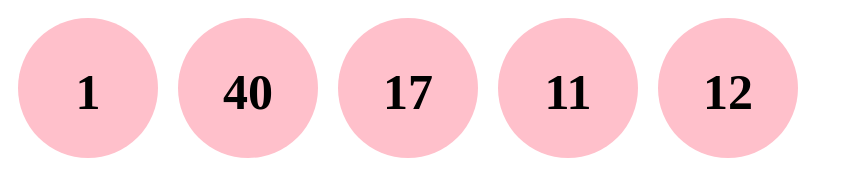
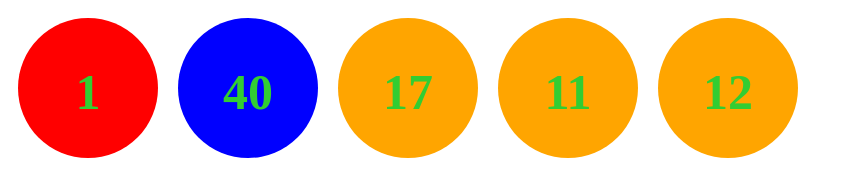
Before and after one commit to peter0618/javascript-zerocho-lecture, a plain HTML site: page lotto/lotto.html in a window 1280 px wide. Shown: the whole page, without its empty margins (0-843 px from the left). Drawn offline with Linux system fonts and the light colour scheme.

Commit message:
로또추첨기 - 번호 범위별 공 색상 적용

```diff
--- a/lotto/lotto.css
+++ b/lotto/lotto.css
@@ -4,13 +4,28 @@
 .flex-container > .ball{
     width: 100px;
     height: 100px;
-    background: pink;
     border-radius: 50%;
     margin: 10px;
     padding: 20px;
     text-align: center;
     font-weight: bold;
     font-size: 50px;
+    color: limegreen;
 
     line-height: 108px;  /* 세로 정렬 */
 }
+.flex-container > .red {
+    background: red;
+}
+.flex-container > .orange {
+    background: orange;
+}
+.flex-container > .yellow {
+    background: yellow;
+}
+.flex-container > .blue {
+    background: blue;
+}
+.flex-container > .green {
+    background: green;
+}
--- a/lotto/lotto.js
+++ b/lotto/lotto.js
@@ -67,13 +67,54 @@ function makeLotteryBalls(){
 
 /**
  * 해당 숫자로 ball 을 화면에 그립니다.
- * TODO : 각 숫자 범위 별 ball/text 색상 변경 적용
  * @param number
  */
 function drawBall(number){
     // console.log(`${number}번 공을 뽑았다!`);
+    const color = selectColorByNumber(number);
     let ball = document.createElement('div');
-    ball.classList.add('ball');
+    ball.classList.add('ball', color);
     ball.textContent = String(number);
     container.appendChild(ball);
 }
+
+/**
+ * 입력받은 숫자에 대한 색상을 리턴합니다.
+ * @param number
+ * @return {string}
+ */
+function selectColorByNumber(number){
+    const RED = 'red';
+    const ORANGE = 'orange';
+    const YELLOW = 'yellow';
+    const BLUE = 'blue';
+    const GREEN = 'green';
+    const PINK = 'pink';
+
+    switch(Math.ceil(number/10)){
+        case 1:
+            return RED;
+        case 2:
+            return ORANGE;
+        case 3:
+            return YELLOW;
+        case 4:
+            return BLUE;
+        case 5:
+            return GREEN;
+        default:
+            return PINK;
+    }
+
+    // if(number <= 10){ // 1 ~ 10 : 빨간색
+    //     return RED;
+    // } else if(number <= 20){ // 11 ~ 20 : 주황색
+    //     return ORANGE;
+    // } else if(number <= 30){ // 21 ~ 30 : 노란색
+    //     return YELLOW;
+    // } else if(number <= 40){ // 31 ~ 40 : 파란색
+    //     return BLUE;
+    // } else { // 41 ~ 45 : 초록색
+    //     return GREEN;
+    // }
+}
```
Also changed, not shown: lotto/lotto.html (+5 -5 lines).
